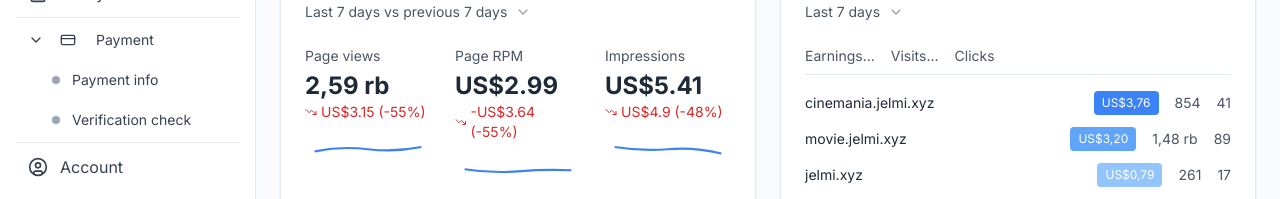
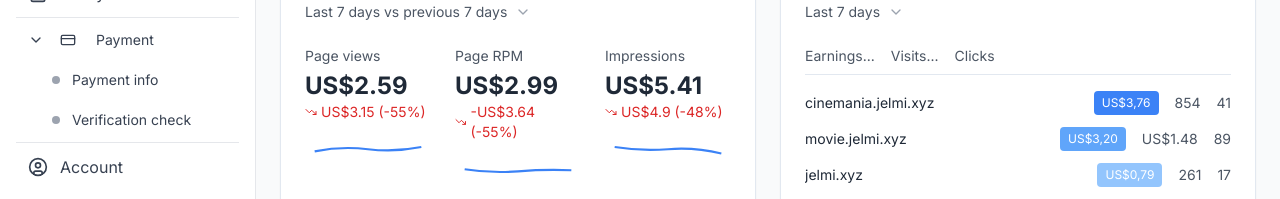
Before and after one commit to caseykingsley77/google-adsense, a Next.js app: page / in a window 1280 px wide. Shown: the part 482-681 px from the top of the page. Built offline with nearby package versions, Linux system fonts and the light colour scheme.

Commit message:
Update monetary values to use USD format in dashboard

```diff
--- a/app/page.tsx
+++ b/app/page.tsx
@@ -98,7 +98,7 @@ export default function GoogleAdSenseDashboard() {
                 <div className="grid grid-cols-2 sm:grid-cols-3 gap-4 sm:gap-6">
                   <div>
                     <div className="text-xs sm:text-sm text-gray-600 mb-1">Page views</div>
-                    <div className="text-lg sm:text-2xl font-bold text-gray-800">2,59 rb</div>
+                    <div className="text-lg sm:text-2xl font-bold text-gray-800">US$2.59</div>
                     <div className="text-xs sm:text-sm text-red-600 flex items-center gap-1">
                       <TrendingDown className="h-3 w-3" />
                       <span>US$3.15 (-55%)</span>
@@ -225,7 +225,7 @@ export default function GoogleAdSenseDashboard() {
                         <span className="bg-blue-400 text-white px-1.5 sm:px-2 py-0.5 sm:py-1 rounded text-xs">
                           US$3,20
                         </span>
-                        <span className="text-gray-600 w-8 sm:w-auto text-right">1,48 rb</span>
+                        <span className="text-gray-600 w-8 sm:w-auto text-right">US$1.48</span>
                         <span className="text-gray-600 w-6 sm:w-auto text-right">89</span>
                       </div>
                     </div>
```
